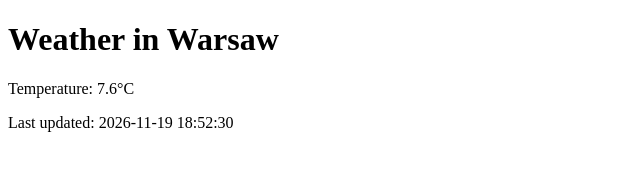
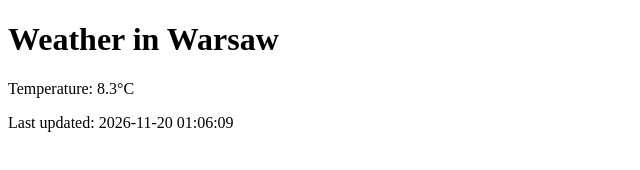
Before and after one commit to melaniecasimiro/weather, a plain HTML site: page index.html in a window 1280 px wide. Shown: the full height of the page, 0-640 px from the left. Drawn offline with Linux system fonts and the light colour scheme.

Commit message:
Update weather data

```diff
--- a/index.html
+++ b/index.html
@@ -6,7 +6,7 @@
 </head>
 <body>
     <h1>Weather in Warsaw</h1>
-    <p>Temperature: 7.6°C</p>
-    <p>Last updated: 2026-11-19 18:52:30</p>
+    <p>Temperature: 8.3°C</p>
+    <p>Last updated: 2026-11-20 01:06:09</p>
 </body>
 </html>
```
